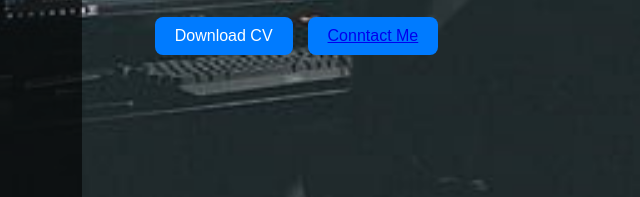
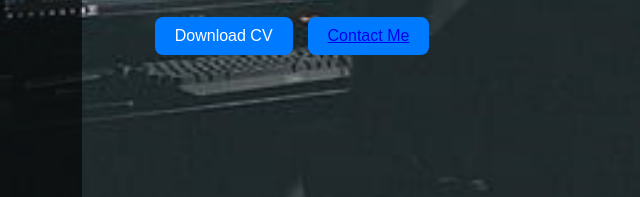
Before and after one commit to omwadhwani06/om-s-portfolio, a plain HTML site: page index.html in a window 1280 px wide. Shown: the part 485-682 px from the top of the page, 136-776 px from the left. Drawn offline with nearby package versions, Linux system fonts and the light colour scheme.

Commit message:
Update index.html

```diff
--- a/index.html
+++ b/index.html
@@ -33,7 +33,7 @@
                     <p>Who Loves To Convert Ideas Into Beautiful Websites</p>
                     <div class="buttons">
                         <button id="btn">Download CV</button>
-                        <button id="btn"><a href="#contact">conntact me</a></button>
+                        <button id="btn"><a href="#contact">contact me</a></button>
                     </div>
                 </div>
 
```
